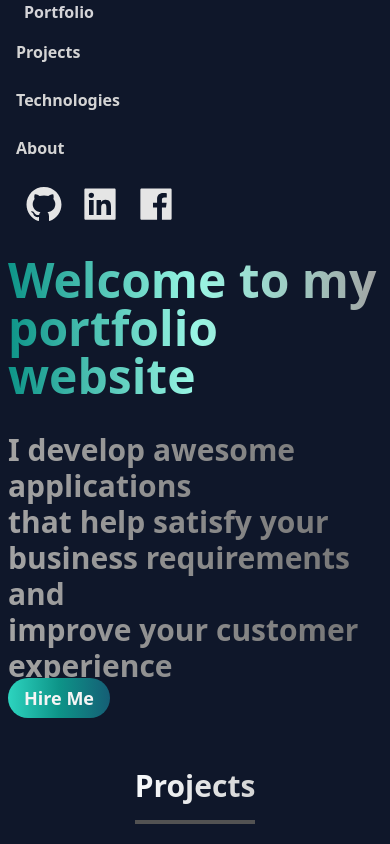
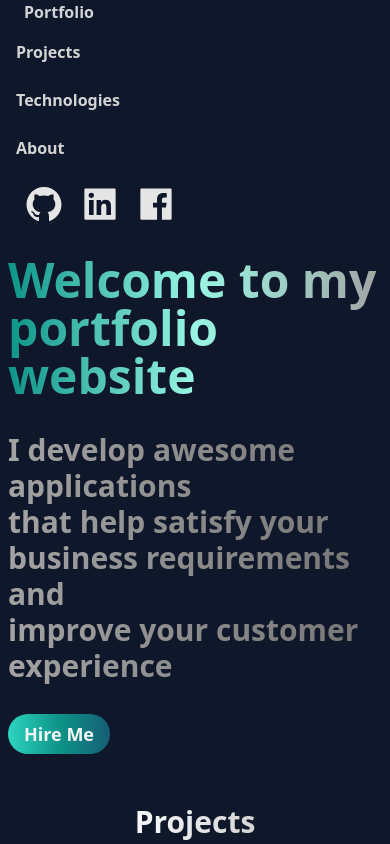
Before and after one commit to timothyKinuthia/my-portfolio, a Next.js app: page / in a window 390 px wide. Shown: the top 844 px of the page. Built offline with nearby package versions, Linux system fonts and the light colour scheme.

Commit message:
making changes

```diff
--- a/components/hero/Hero.js
+++ b/components/hero/Hero.js
@@ -3,7 +3,7 @@ import Link from "next/link"
 const Hero = (props) => (
   <div className="mt-8 w-full flex">
     <div className="space-y-10 w-full px-2 lg:p-0 lg:flex justify-center items-center">
-      <div className="lg:ml-8 xl:-ml-24">
+      <div className="lg:ml-8 xl:-ml-24 mb-9 lg:mb-0">
         <h3
           style={{ color: "transparent" }}
           className="text-5xl font-bold bg-clip-text bg-gradient-to-r from-teal-600 via-teal-200 to-truegray-400"
```
